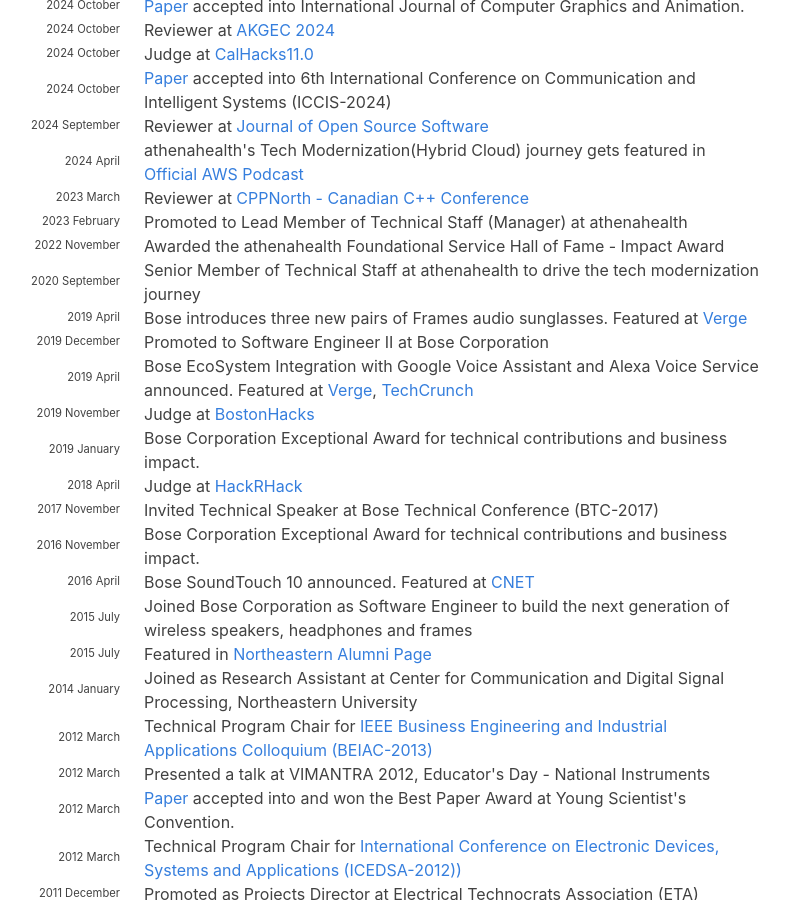
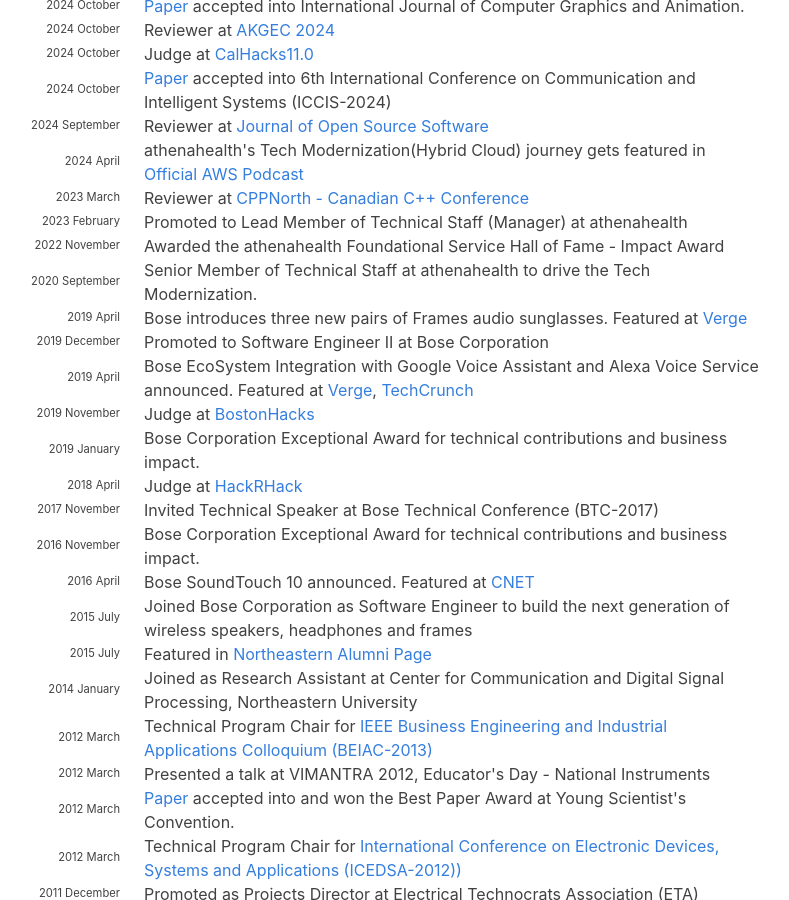
Before and after one commit to hariharanragothaman/hariharanragothaman.github.io, a Jekyll site: the page built from index.md, in a window 1280 px wide and 900 px high, scrolled down 1876 px. Shown: the whole window, without its empty margins (188-977 px from the left). Built offline with Jekyll 4.4.1, drawn with Linux system fonts in a browser that asks for light colours; nearby versions of some CDN libraries; some web fonts are replaced.

Commit message:
Polishes and Updates

```diff
--- a/_data/news.yaml
+++ b/_data/news.yaml
@@ -219,7 +219,7 @@
 
 - year: 2020
   year-extra: September
-  description: Senior Member of Technical Staff at athenahealth to drive the tech modernization journey
+  description: Senior Member of Technical Staff at athenahealth to drive the Tech Modernization.
 
 - year: 2019
   year-extra: April
```
